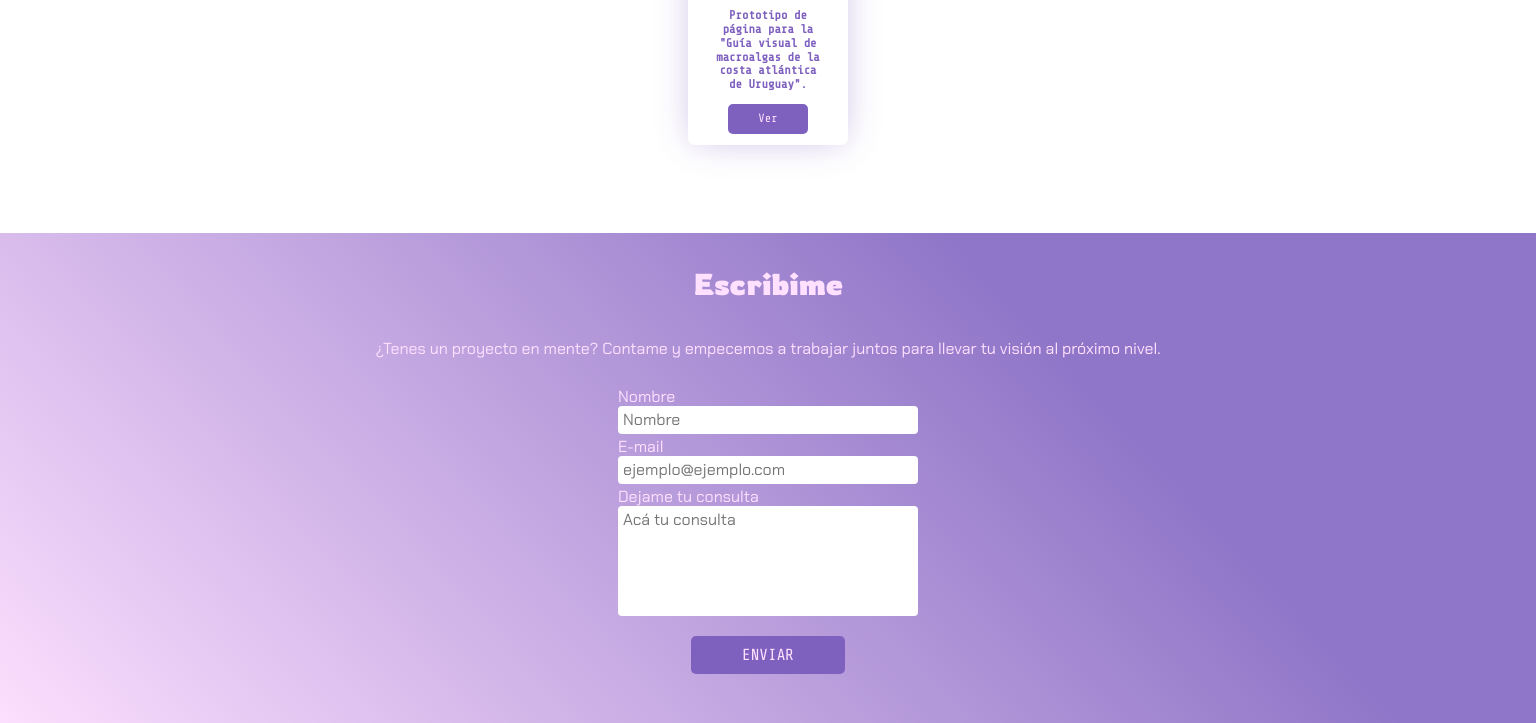
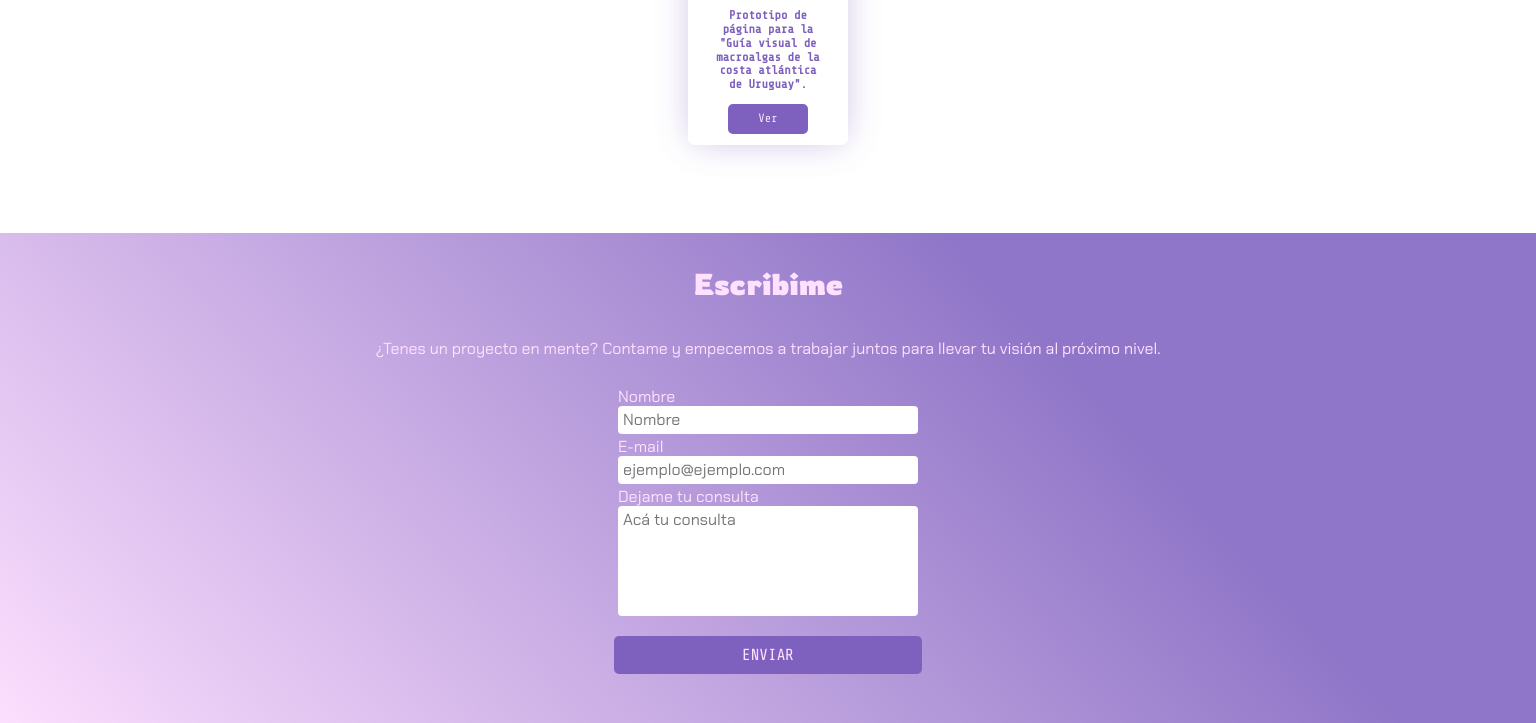
Before and after one commit to violaceac/portfolio-uno, a plain HTML site: page index.html in a window 1536 px wide. Shown: the part 2277-3000 px from the top of the page. Drawn offline with nearby package versions, Linux system fonts and the light colour scheme; a web font is replaced by a local one.

Commit message:
ultimo arreglo boton form, listo para entregar

```diff
--- a/style.css
+++ b/style.css
@@ -61,11 +61,14 @@ header .contenedor-icono #icono {
     margin-top:10px;
 }
 
+
+
 #imagen-hero img {
     margin-bottom: 50px;
     height:300px;
     border-radius:200px;
 }
+
 
 
 
@@ -504,7 +507,7 @@ footer .menu-nav ul {
 /*-------------- FORMULARIO --------------*/
 
 #form-contacto button {
-    width:30%;
+    width:40%;
 }
 
 /*-------------- FOOTER --------------*/
@@ -562,6 +565,12 @@ footer .rrss {
     justify-content:center;
 }
 
+/*-------------- FORMULARIO --------------*/
+
+#form-contacto button {
+    width:30%;
+}
+
 }
 
 
@@ -580,6 +589,6 @@ footer .rrss {
 /*-------------- FORMULARIO --------------*/
 
     #form-contacto button {
-        width:10%;
+        width:20%;
     }
 }
```
